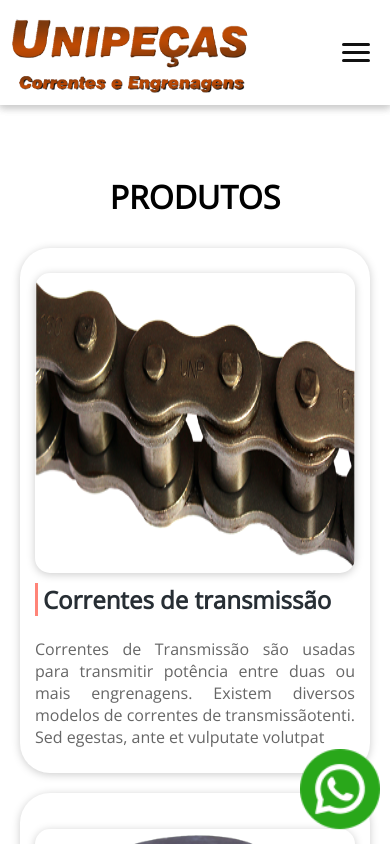
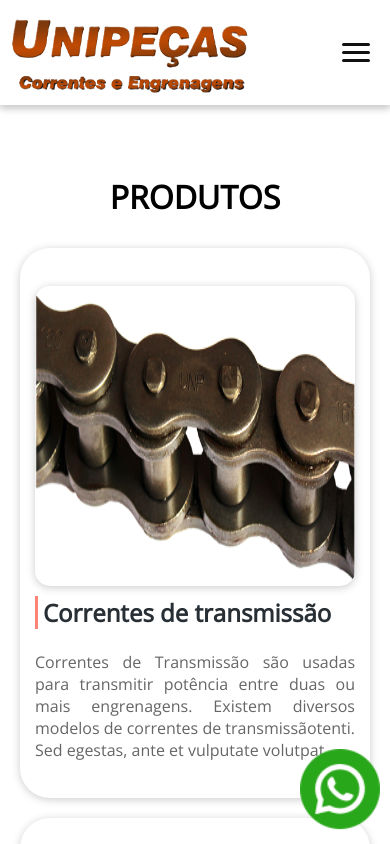
Before and after one commit to MatheusProtti/unipecas, a Next.js app: page /produtos in a window 390 px wide. Shown: the top 844 px of the page. Built offline with nearby package versions, Linux system fonts and the light colour scheme.

Commit message:
Arrumando uma imagem

```diff
--- a/src/Components/CardProduto/cardproduto.css
+++ b/src/Components/CardProduto/cardproduto.css
@@ -42,7 +42,7 @@
 @media screen and (max-width: 880px) {
     .cardProduto{
         width: 350px;
-        height: 525px;
+        height: 550px;
     }
 
 }
```
